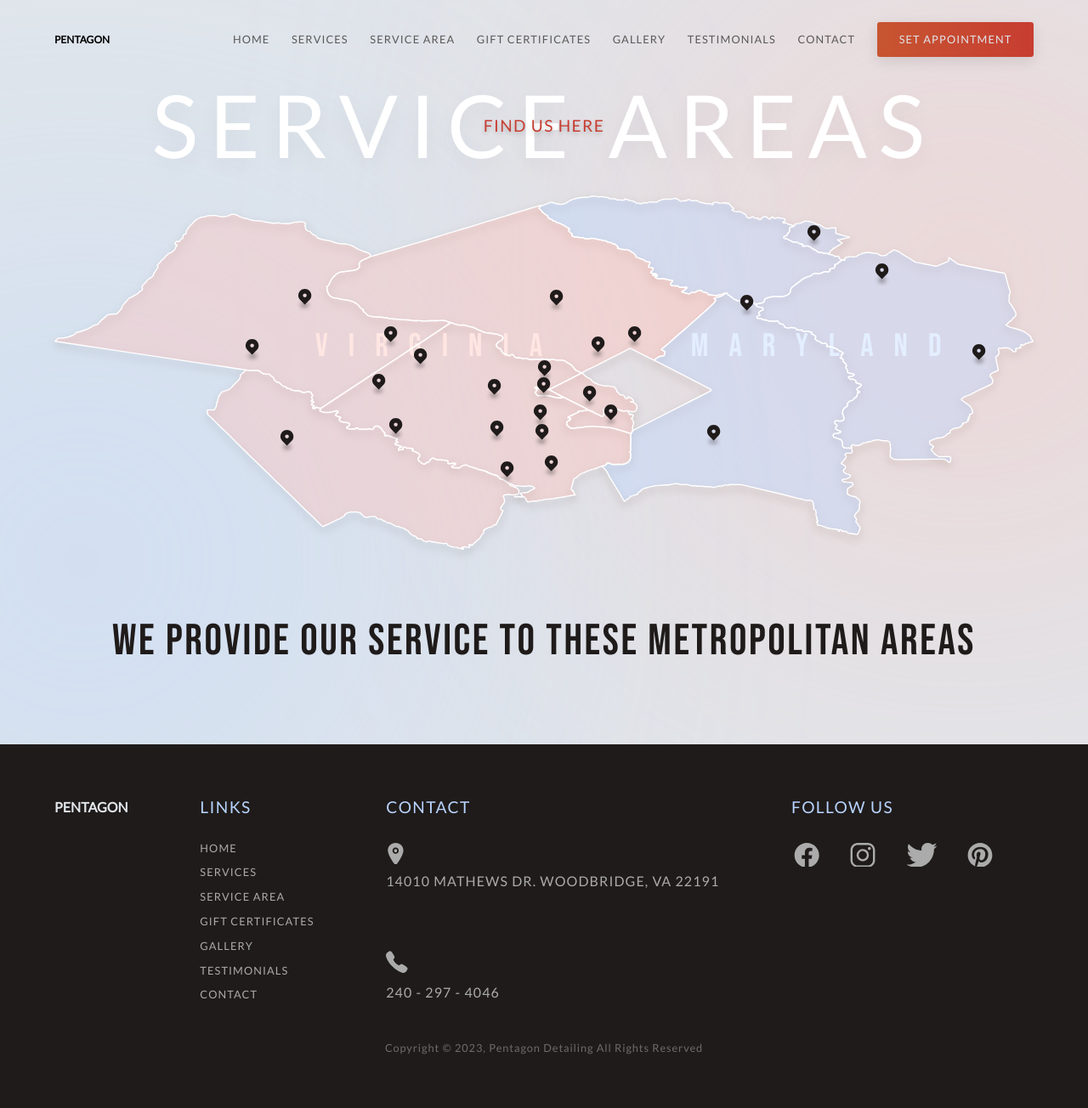
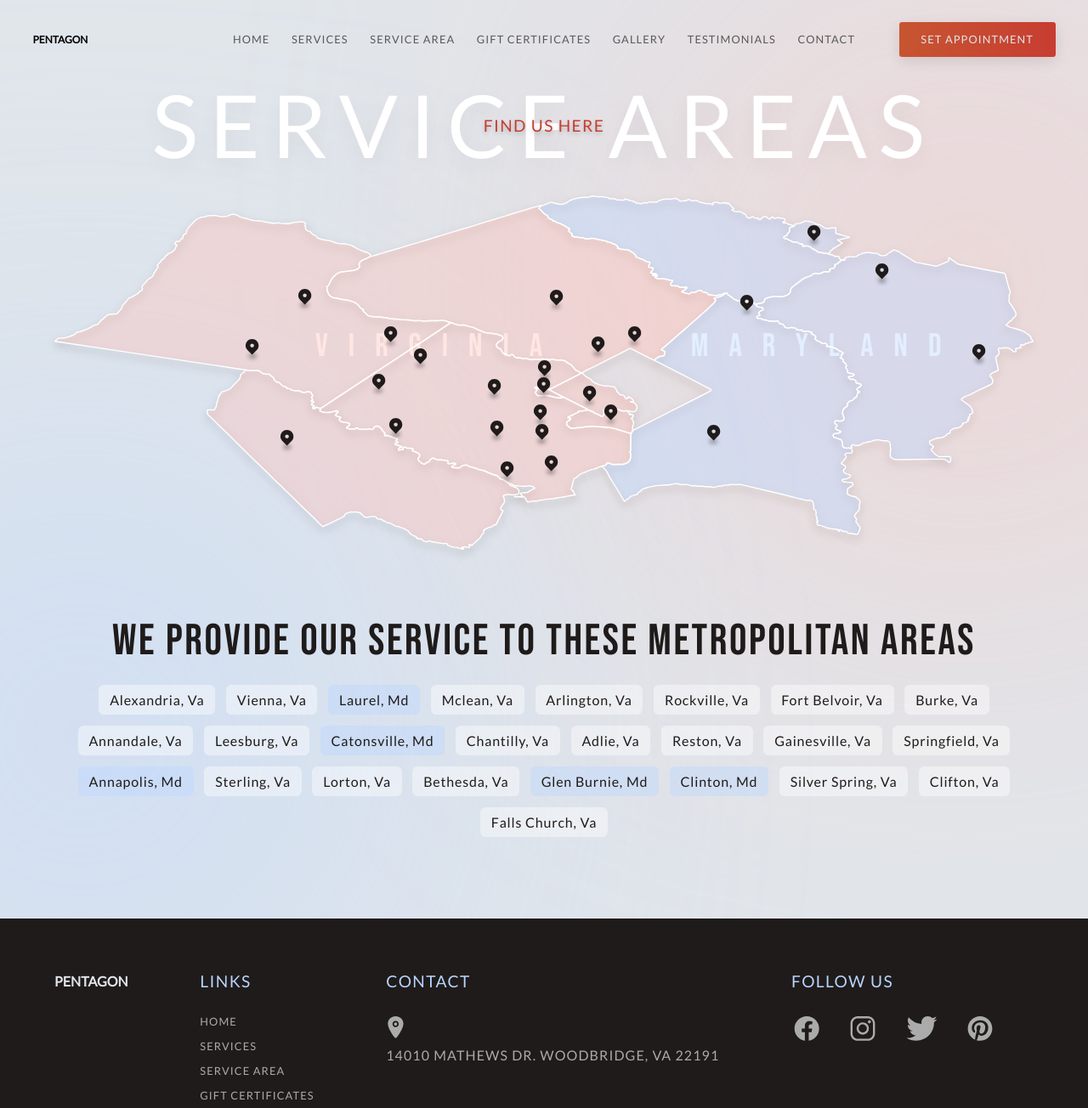
Before and after one commit to Sohail0707/pentagon_detailing, a PHP site: page /service_area.html in a window 1280 px wide. Shown: the top 1304 px of the page at 85% size. Before the commit the page ends 1241 px from the top, so only its background shows below. Run offline with PHP 8.4, Linux system fonts and the light colour scheme.

Commit message:
location list in service area

```diff
--- a/css/service_area.css
+++ b/css/service_area.css
@@ -444,3 +444,35 @@
   letter-spacing: 0.32rem;
   text-align: center;
 }
+
+.location_name_container div {
+  display: flex;
+  flex-wrap: wrap;
+  align-items: center;
+  justify-content: center;
+  gap: 1.6rem;
+  margin-top: 3.2rem;
+}
+
+.location_name_container .location_link:is(:link, :visited) {
+  text-decoration: none;
+  display: block;
+  line-height: 1;
+  font-size: 2rem;
+  padding: 1.2rem 1.6rem;
+  color: var(--primary_dark);
+  border-radius: 0.8rem;
+  text-transform: capitalize;
+  font-weight: 500;
+  letter-spacing: 0.1rem;
+  /* border: 0.2rem solid #fff; */
+  /* box-shadow: 0 0.5rem 1.5rem rgba(0, 0, 0, 0.1); */
+}
+
+.location_name_container .location_link.va:is(:link, :visited) {
+  background: rgba(255, 255, 255, 0.4);
+}
+
+.location_name_container .location_link.md:is(:link, :visited) {
+  background: rgba(184, 212, 255, 0.4);
+}
--- a/css/service_area_query.css
+++ b/css/service_area_query.css
@@ -14,4 +14,18 @@
   html {
     font-size: 50%;
   }
+
+  .main_nav {
+    padding: 0 4.8rem;
+  }
 }
+
+@media (max-width: 75em) {
+  .section_service_area {
+    padding: 12rem 8rem;
+  }
+
+  .footer {
+    padding: 8rem 4.8rem;
+  }
+}
--- a/service_area.html
+++ b/service_area.html
@@ -85,6 +85,34 @@
               <h2 class="location_name_container_heading">
                 we provide our service to these metropolitan areas
               </h2>
+
+              <div>
+                <a href="" class="location_link va">alexandria, va</a>
+                <a href="" class="location_link va">vienna, va</a>
+                <a href="" class="location_link md">laurel, md</a>
+                <a href="" class="location_link va">mclean, va</a>
+                <a href="" class="location_link va">arlington, va</a>
+                <a href="" class="location_link va">rockville, va</a>
+                <a href="" class="location_link va">fort belvoir, va</a>
+                <a href="" class="location_link va">burke, va</a>
+                <a href="" class="location_link va">annandale, va</a>
+                <a href="" class="location_link va">leesburg, va</a>
+                <a href="" class="location_link md">catonsville, md</a>
+                <a href="" class="location_link va">chantilly, va</a>
+                <a href="" class="location_link va">adlie, va</a>
+                <a href="" class="location_link va">reston, va</a>
+                <a href="" class="location_link va">gainesville, va</a>
+                <a href="" class="location_link va">springfield, va</a>
+                <a href="" class="location_link md">annapolis, md</a>
+                <a href="" class="location_link va">sterling, va</a>
+                <a href="" class="location_link va">lorton, va</a>
+                <a href="" class="location_link va">bethesda, va</a>
+                <a href="" class="location_link md">glen burnie, md</a>
+                <a href="" class="location_link md">clinton, md</a>
+                <a href="" class="location_link va">silver spring, va</a>
+                <a href="" class="location_link va">clifton, va</a>
+                <a href="" class="location_link va">falls church, va</a>
+              </div>
             </div>
           </div>
 
```
Also changed, not shown: css/home_query.css (+4 -3 lines), css/service_query.css (+4 -4 lines).
